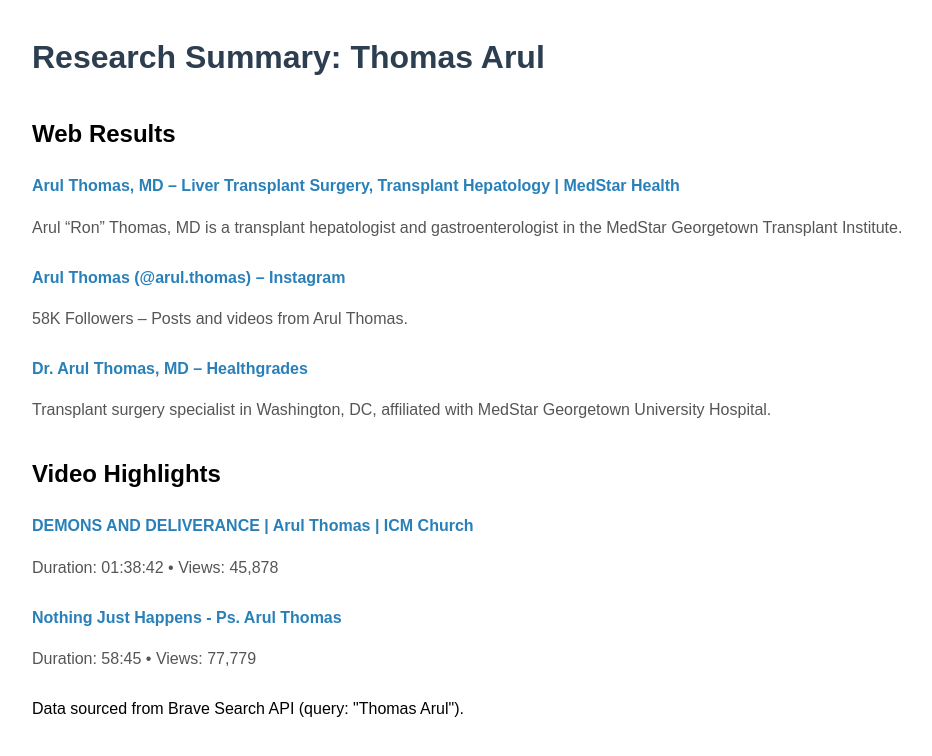
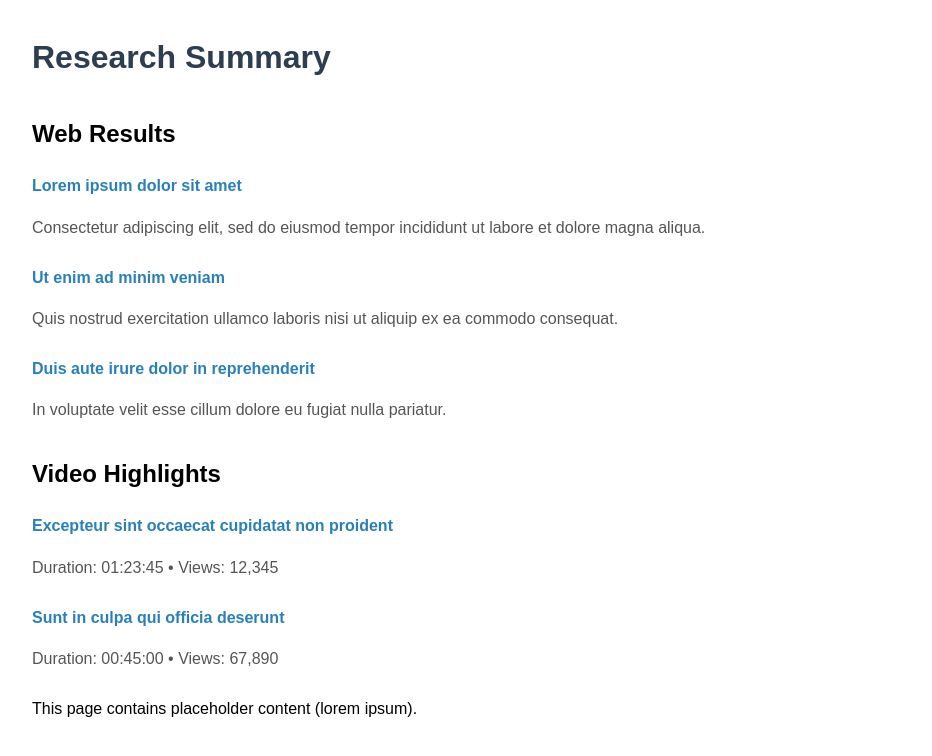
Before and after one commit to RactorLabs/ractor, a Python web app: template assets/agent/template/simple.html in a window 1280 px wide. Shown: the top 756 px of the page, without its empty margins (0-932 px from the left). Run offline with Jinja, Linux system fonts and the light colour scheme; the template is opened without the code that fills it, so the values that code supplies are empty.

Commit message:
chore(assets): replace template content with lorem ipsum placeholders

```diff
--- a/assets/agent/template/simple.html
+++ b/assets/agent/template/simple.html
@@ -2,7 +2,7 @@
 <html lang="en">
 <head>
     <meta charset="UTF-8">
-    <title>Thomas Arul – Research Summary</title>
+    <title>Research Summary – Lorem Ipsum</title>
     <style>
         body {font-family: Arial, sans-serif; margin: 2rem; line-height: 1.6;}
         h1 {color: #2c3e50;}
@@ -11,38 +11,37 @@
         .item a {text-decoration: none; color: #2980b9; font-weight: bold;}
         .snippet {color: #555;}
     </style>
-    <!-- Source template extracted from https://ragavan.com/content/hyper-dragon/index.html -->
 </head>
 <body>
-    <h1>Research Summary: Thomas Arul</h1>
+    <h1>Research Summary</h1>
     <div class="section" id="web-results">
         <h2>Web Results</h2>
         <div class="item">
-            <a href="https://www.medstarhealth.org/doctors/arul-m-thomas-md" target="_blank">Arul Thomas, MD – Liver Transplant Surgery, Transplant Hepatology | MedStar Health</a>
-            <p class="snippet">Arul “Ron” Thomas, MD is a transplant hepatologist and gastroenterologist in the MedStar Georgetown Transplant Institute.</p>
+            <a href="https://example.com/article-1" target="_blank">Lorem ipsum dolor sit amet</a>
+            <p class="snippet">Consectetur adipiscing elit, sed do eiusmod tempor incididunt ut labore et dolore magna aliqua.</p>
         </div>
         <div class="item">
-            <a href="https://www.instagram.com/arul.thomas/" target="_blank">Arul Thomas (@arul.thomas) – Instagram</a>
-            <p class="snippet">58K Followers – Posts and videos from Arul Thomas.</p>
+            <a href="https://example.com/article-2" target="_blank">Ut enim ad minim veniam</a>
+            <p class="snippet">Quis nostrud exercitation ullamco laboris nisi ut aliquip ex ea commodo consequat.</p>
         </div>
         <div class="item">
-            <a href="https://www.healthgrades.com/physician/dr-arul-thomas-ggybj" target="_blank">Dr. Arul Thomas, MD – Healthgrades</a>
-            <p class="snippet">Transplant surgery specialist in Washington, DC, affiliated with MedStar Georgetown University Hospital.</p>
+            <a href="https://example.com/article-3" target="_blank">Duis aute irure dolor in reprehenderit</a>
+            <p class="snippet">In voluptate velit esse cillum dolore eu fugiat nulla pariatur.</p>
         </div>
     </div>
     <div class="section" id="video-results">
         <h2>Video Highlights</h2>
         <div class="item">
-            <a href="https://www.youtube.com/watch?v=PhhHQY8OWM8" target="_blank">DEMONS AND DELIVERANCE | Arul Thomas | ICM Church</a>
-            <p class="snippet">Duration: 01:38:42 • Views: 45,878</p>
+            <a href="https://example.com/video-1" target="_blank">Excepteur sint occaecat cupidatat non proident</a>
+            <p class="snippet">Duration: 01:23:45 • Views: 12,345</p>
         </div>
         <div class="item">
-            <a href="https://www.youtube.com/watch?v=L6khDrOeDMw" target="_blank">Nothing Just Happens - Ps. Arul Thomas</a>
-            <p class="snippet">Duration: 58:45 • Views: 77,779</p>
+            <a href="https://example.com/video-2" target="_blank">Sunt in culpa qui officia deserunt</a>
+            <p class="snippet">Duration: 00:45:00 • Views: 67,890</p>
         </div>
     </div>
     <footer>
-        <p>Data sourced from Brave Search API (query: "Thomas Arul").</p>
+        <p>This page contains placeholder content (lorem ipsum).</p>
     </footer>
 </body>
 </html>
```
